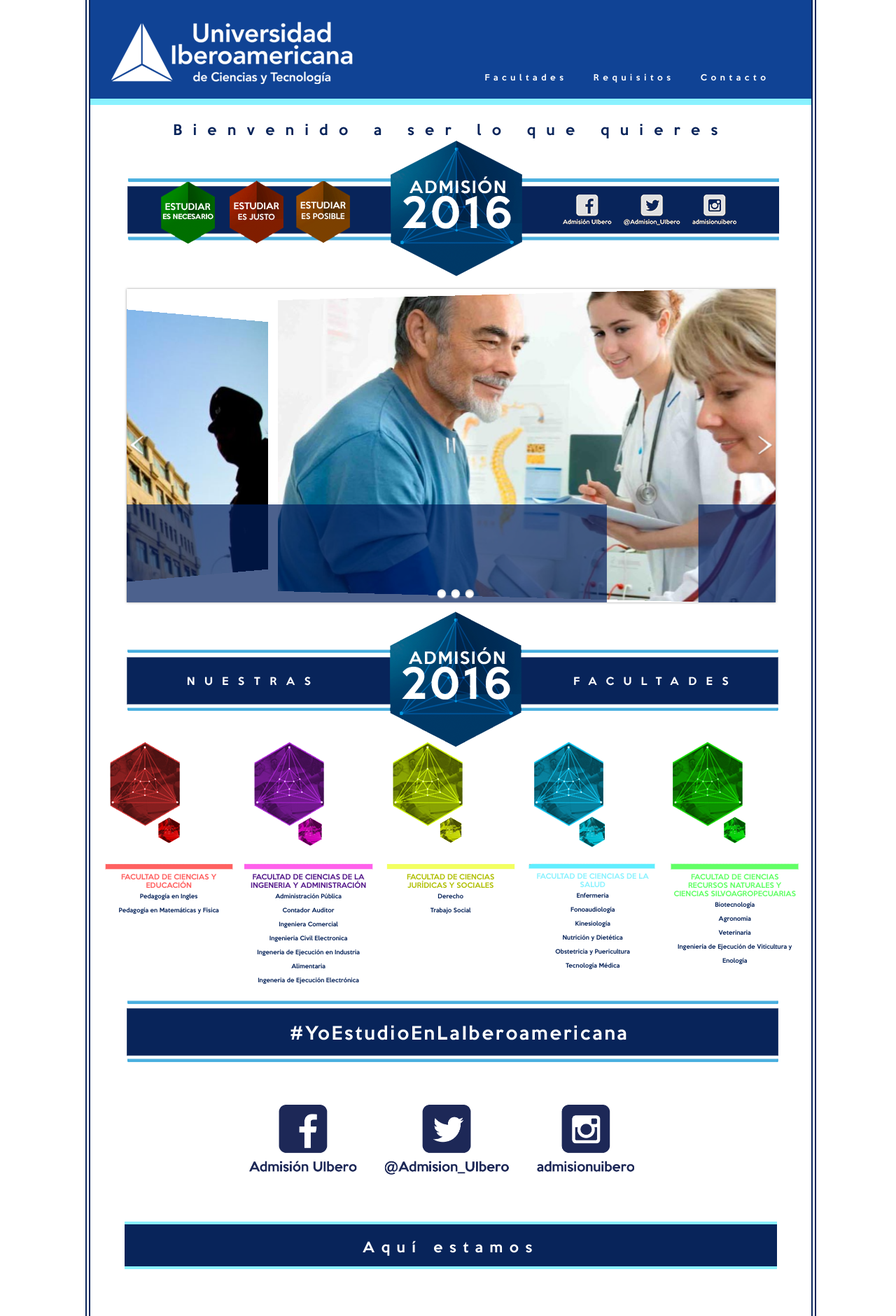
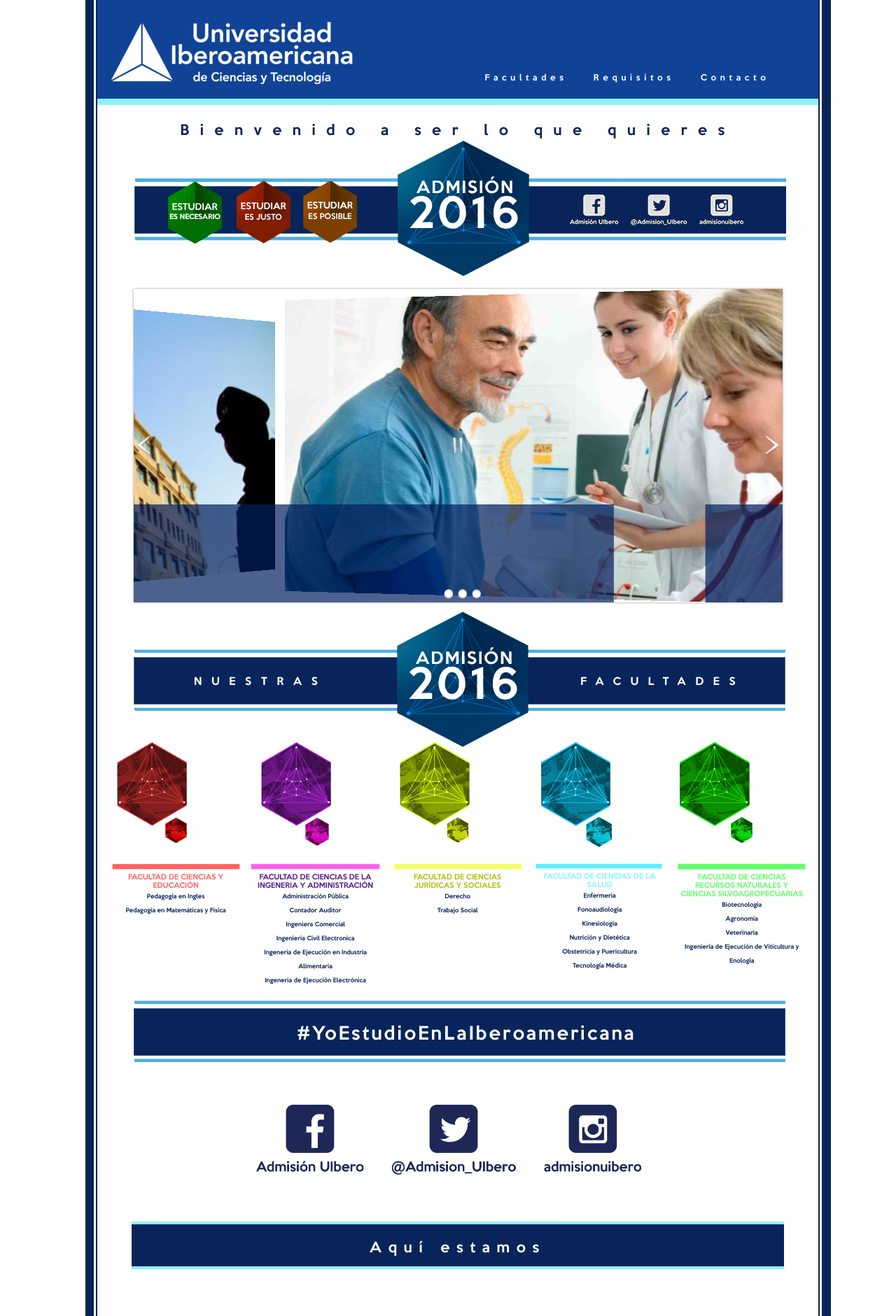
Before and after one commit to CamiloLira/uibero, a PHP site: page /admision.php?action=1 in a window 1280 px wide. Shown: the top 1881 px of the page at 70% size. Run offline with PHP 8.4, Linux system fonts and the light colour scheme; data that the repository does not hold is empty; grey boxes are pictures that could not be loaded.

Commit message:
bordes modificación

```diff
--- a/admision.php
+++ b/admision.php
@@ -167,6 +167,6 @@
 							?>
 						</div><!-- formulario -->
 						>>>>>>> origin/master
-<!-- div para los bordes --></div>
+<!-- div para los bordes --></div></div>
 					</body>
 					<?php include("footer.php"); ?>
--- a/css/admision.css
+++ b/css/admision.css
@@ -257,6 +257,16 @@
 		width:1030px;
 		min-height:1000px;
 		height:100%;}
+.bordes{
+
+border-left: 10px solid #08245a;
+border-right: 20px solid #08245a;
+
+width:1035px;
+		min-height:1000px;
+		height:100%;
+
+	}
 
 /*CSS Facultades*/
 
--- a/header.php
+++ b/header.php
@@ -9,7 +9,7 @@
         <link rel="stylesheet" type="text/css" href="engine1/style.css" />
 	<script type="text/javascript" src="engine1/jquery.js"></script>
 </head>
-<!-- div para los bordes --><div id="content">
+<!-- div para los bordes --><div class="bordes"><div id="content">
 
 <header>
 		<figure>
```
